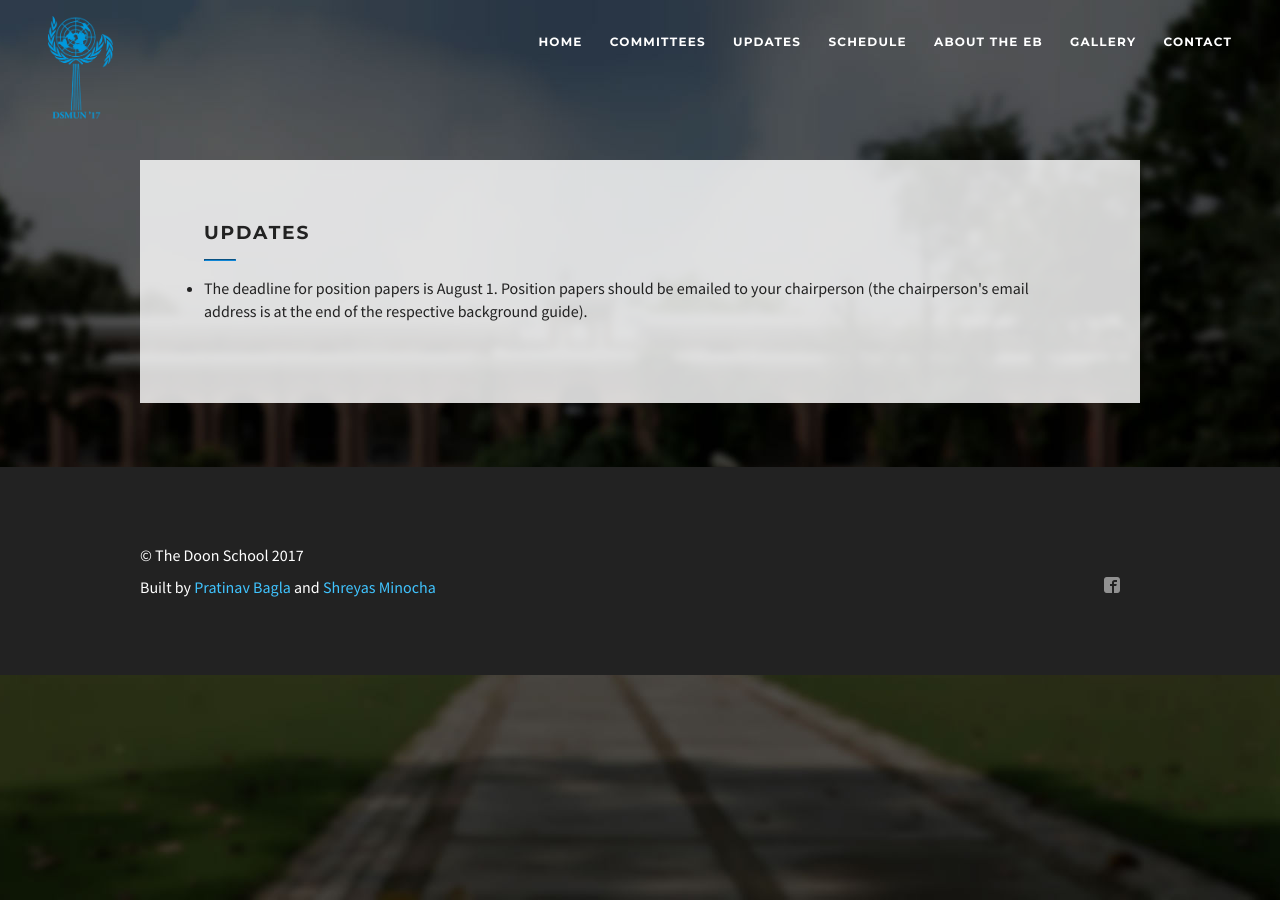
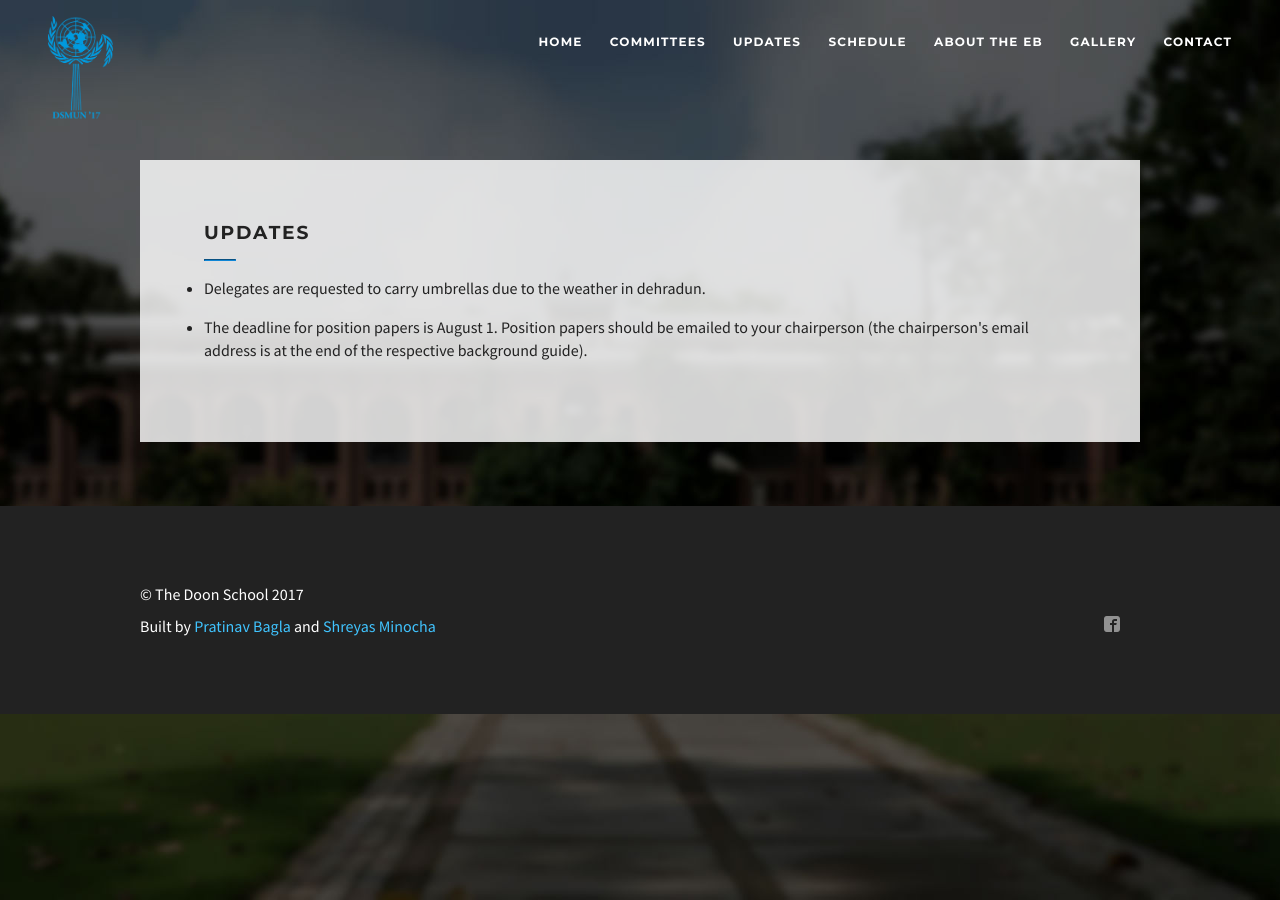
Before and after one commit to pratinav/dsmun17.com, a Jekyll site: the page built from updates.html, in a window 1280 px wide. Built offline with Jekyll 4.4.1, drawn with Linux system fonts in a browser that asks for light colours.

Commit message:
Updated updates.md, added chair emails

```diff
--- a/_layouts/committee_page.html
+++ b/_layouts/committee_page.html
@@ -6,7 +6,10 @@ layout: default
   <hr>
   <figure class="chair_img">
     <img src="{{ site.baseurl }}/images/chairpersons/{{ page.name | remove: 'md' }}jpg">
-    <figcaption>{{ page.chair }}</figcaption>
+    <figcaption>
+      {{ page.chair }}<br>
+      <a href="mailto:chair.{{ page.name | remove: 'md' }}@doonschool.com">chair.{{ page.name | remove: 'md' }}@doonschool.com</a>
+    </figcaption>
   </figure>
   {{ content }}
   <br>
--- a/updates.html
+++ b/updates.html
@@ -9,6 +9,7 @@ description: Updates from the Doon School Model United Nations 2017 team
   <h3>Updates</h3>
   <hr>
   <ul>
+    <li>Delegates are requested to carry umbrellas due to the weather in dehradun.</li>
     <li>The deadline for position papers is August 1. Position papers should be emailed to your chairperson (the chairperson's email address is at the end of the respective background guide).</li>
   </ul>
 </section>
```
